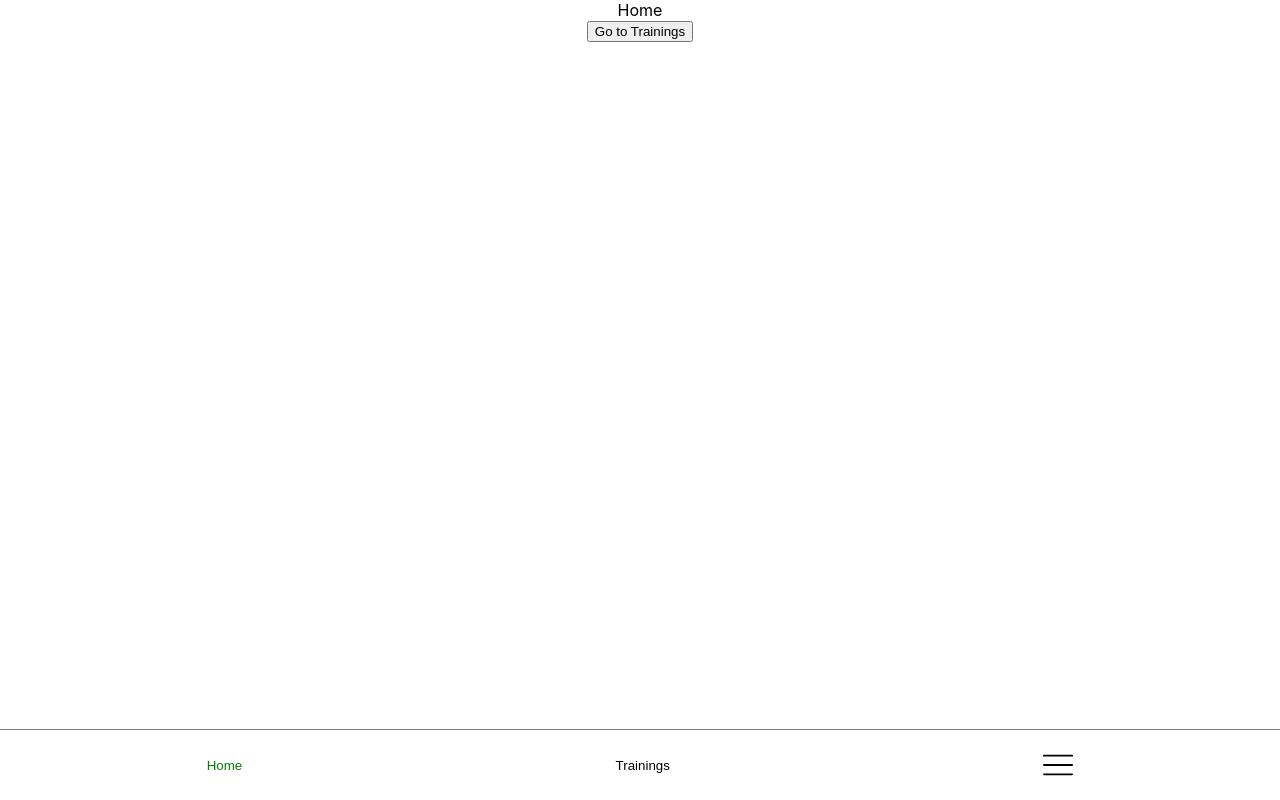
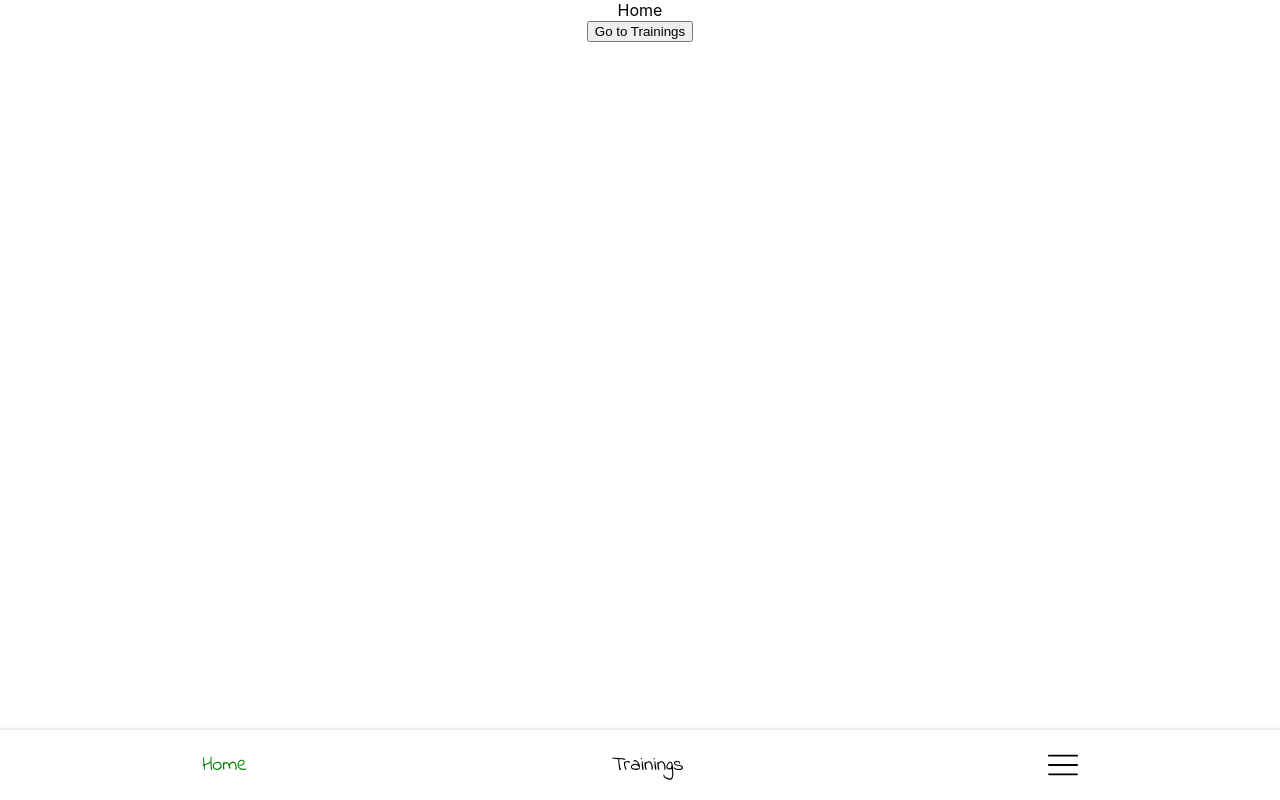
Before and after one commit to vincefliek/YourGym, a React (Create React App) app in the folder client/: page / in a window 1280 px wide. Built offline with nearby package versions, Linux system fonts and the light colour scheme.

Commit message:
client: change font-family in navbar

```diff
--- a/client/src/components/Navbar/style.module.scss
+++ b/client/src/components/Navbar/style.module.scss
@@ -3,7 +3,7 @@
   justify-content: space-around;
   align-items: center;
   padding: 20px;
-  border-top: 1px solid gray;
+  box-shadow: 0px -1px 3px 0px #d9d9d9;
 }
 
 .navbarActive {
@@ -14,4 +14,6 @@
   border: 0;
   padding: 0;
   background-color: white;
+  font-family: 'Indie Flower', cursive;
+  font-size: 20px;
 }
```
